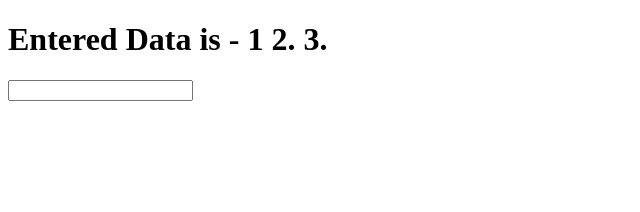
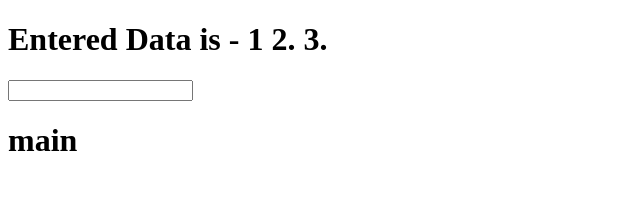
Before and after one commit to sunilKumarGitAccount/firstapp, a Next.js app: page / in a window 1280 px wide. Shown: the top 212 px of the page, without its empty margins (0-640 px from the left). Built offline with nearby package versions, Linux system fonts and the light colour scheme.

Commit message:
merged changes

```diff
--- a/pages/index.tsx
+++ b/pages/index.tsx
@@ -11,6 +11,7 @@ export default function Home() {
   return (
     <>
     <UnifiedSearch/>
+    <h1>main</h1>
     </>
   )
 }
```
